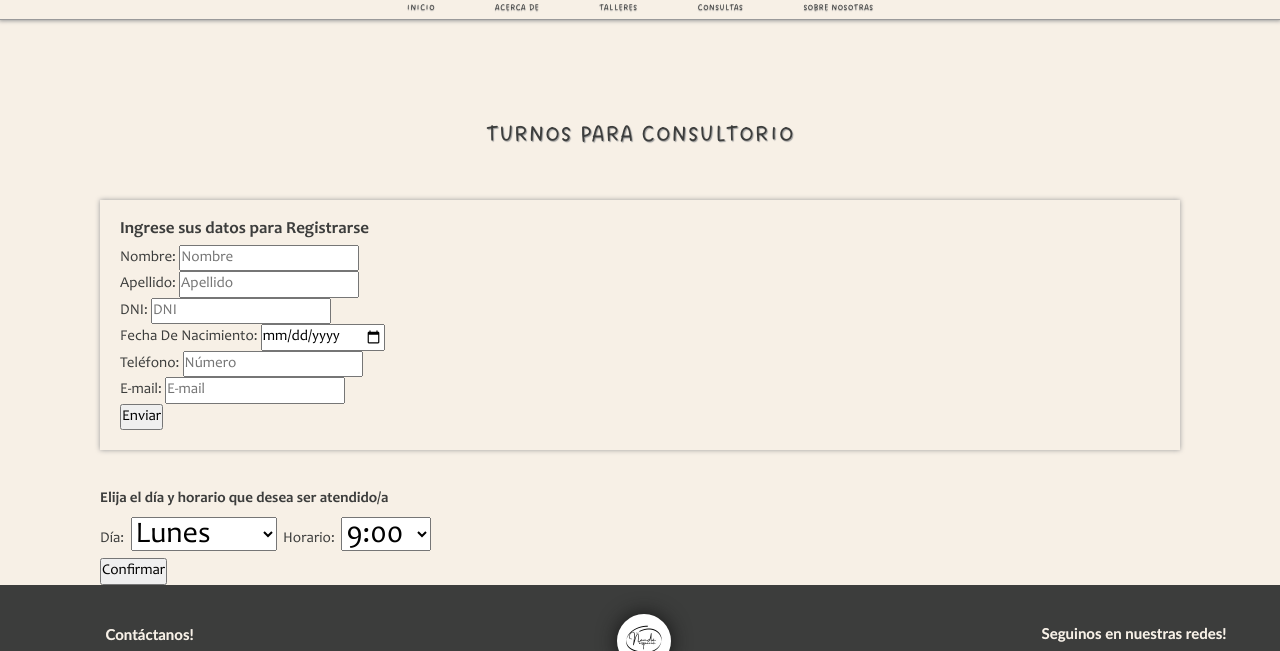
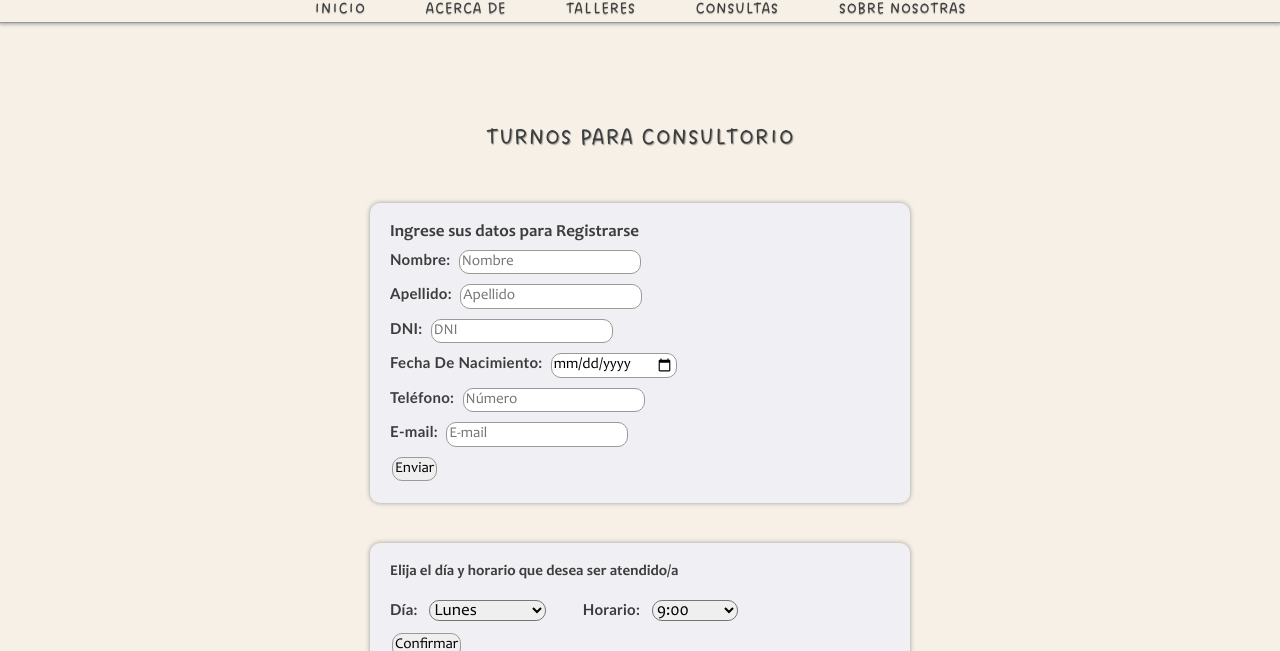
Before and after one commit to jose-obsidiana/EspacioNande, a website: page pages/consultas.html in a window 1280 px wide. Shown: the part 64-715 px from the top of the page. Drawn offline with nearby package versions, Linux system fonts and the light colour scheme; some packages are replaced by stand-ins of ours; a script that the page names is missing.

Commit message:
ultimo trabajo

```diff
--- a/pages/consultas.html
+++ b/pages/consultas.html
@@ -77,39 +77,39 @@
 <main>
     <h1>Turnos Para Consultorio</h1>
 
-
+    <div class="container-formularios">
         <div id="container-form" class="box-shadow">
             <h2 class="h2-contacto">Ingrese sus datos para Registrarse</h2>
 
             <form action="#" method="post" id="contact_form">
                 <div class="nombre">
                     <label for="nombre">Nombre: </label>
-                    <input type="text" placeholder="Nombre" name="nombre" id="nombre_input" required>
+                    <input type="text" placeholder="Nombre" name="nombre" id="nombre_input" class="input-form" required>
                 </div>
 
                 <div class="apellido">
                     <label for="apellido">Apellido: </label>
-                    <input type="text" placeholder="Apellido" name="apellido" id="apellido_input" required>
+                    <input type="text" placeholder="Apellido" name="apellido" id="apellido_input" class="input-form" required>
                 </div>
 
                 <div class="dni">
                     <label for="dni">DNI: </label>
-                    <input type="text" placeholder="DNI" name="apellido" id="dni_input" required>
+                    <input type="number" placeholder="DNI" name="apellido" id="dni_input" class="input-form" required>
                 </div>
 
                 <div class="nacimiento">
                     <label for="birthday">Fecha De Nacimiento:</label>
-                    <input type="date" placeholder="Fecha de Nacimiento" name="nacimiento" id="nacimiento_input" required>
+                    <input type="date" placeholder="Fecha de Nacimiento" name="nacimiento" id="nacimiento_input" class="input-form" required>
                 </div>
 
                 <div class="telefono">
                     <label for="phone">Teléfono: </label>
-                    <input type="text" placeholder="Número" name="telephone" id="telefono_input" required>
+                    <input type="number" placeholder="Número" name="telephone" id="telefono_input" class="input-form" required>
                 </div>
 
                 <div class="email">
                     <label for="email">E-mail: </label>
-                    <input type="email" placeholder="E-mail" name="email" id="email_input" required>
+                    <input type="email" placeholder="E-mail" name="email" id="email_input" class="input-form" required>
                 </div>
 
                 <div class="submit">
@@ -118,15 +118,11 @@
             </form><!-- // End form -->
         </div><!-- // End #container -->
 
+        <form id="formularioTurnos" class="box-shadow">
+            <h3>Elija el día y horario que desea ser atendido/a</h3>
 
-
-
-        <h3>Elija el día y horario que desea ser atendido/a</h3>
-
-        <form id="formularioTurnos">
-
-            <label for="dia">Día: </label>
-            <select id="diaSemana" name="diaSemana">
+            <label for="dia">Día:</label>
+            <select id="diaSemana" name="diaSemana" class="input-form">
                 <option value="lunes">Lunes</option>
                 <option value="martes">Martes</option>
                 <option value="miercoles">Miércoles</option>
@@ -134,7 +130,7 @@
                 <option value="viernes">Viernes</option>
             </select>
             <label for="horario">Horario:</label>
-            <select id="horarioSemana" name="horarioSemana">
+            <select id="horarioSemana" name="horarioSemana" class="input-form">
                 <option value="9:00">9:00</option>
                 <option value="10:00">10:00</option>
                 <option value="11:00">11:00</option>
@@ -147,9 +143,8 @@
             <div class="submit">
                 <input type="submit" value="Confirmar" id="enviar_boton2" />
             </div>
-            <div id="resultadoTurnos"> </div>
-
         </form>
+    </div>
 
     </main>
 
--- a/script.js
+++ b/script.js
@@ -1,5 +1,5 @@
 // IMPORTANTE: LAS FUNCIONES DE JAVASCRIPT ESTAN SINCRONIZADAS CON LA PAGINA DE "CONSULTAS"
-// Y LA PARTE DE FETCH SE ENCUENTRA EN LA PAGINA DE "TALLERES"
+// Y LA PARTE DE FETCH SE ENCUENTRA EN EL LINK DE SCRIP2, SINCRONIZADO CON LA PAGINA DE "TALLERES"
 
 
 
@@ -53,11 +53,8 @@ const resultadoTurnos = document.getElementById('resultadoTurnos')
 
 // CARGO EL VALOR ALMACENADO EN LOCALSTORAGE AL CARGAR LA PAGINA
 window.onload = function () {
-    let listaPacientes = localStorage.getItem('claveForm')
-    if (listaPacientes) {
-    pacientes = JSON.parse(listaPacientes)
-    }
-};
+    pacientes = JSON.parse( localStorage.getItem('claveForm') ) || []
+}
 
 
 // EVENTO PARA PREVENIR EL ENVIO, ENVIAR Y GUARDAR EL FORMULARIO
@@ -133,15 +130,12 @@ function agregarNuevoPaciente() {
 
         else {
             Swal.fire({
-                title: 'Lo sentimos, su turno no ha podido ser confirmado. Por favor registre sus datos para poder continuar',
+                title: 'Lo sentimos, su turno no ha podido ser confirmado. Por favor registre sus datos para poder continuar.',
                 icon: "error"
             });
         }
 
-        let listaTurnos = localStorage.getItem('claveTurnos')
-        if (listaTurnos ) {
-            turnosConfirmados = JSON.parse(listaTurnos)
-        }
+    turnosConfirmados = JSON.parse(localStorage.getItem('claveTurnos')) || [];
 }
 
 
--- a/script2.js
+++ b/script2.js
@@ -1,6 +1,7 @@
-// FETCH
+// PAGINA DE "TALLERES"
 
 
+// FETCH
 fetch( "../talleres.json")
 .then ((response) => response.json() )
 .then ( data => {
--- a/scss/layout/_consultas.scss
+++ b/scss/layout/_consultas.scss
@@ -1,13 +1,34 @@
 
 main {
-    #container-form {
+    .container-formularios {
+        @include flex-column;
+        align-items: center;
+        .input-form {
+            margin-bottom: 0.8rem;
+            margin-left: 0.5rem;
+        }
+    }
+    #container-form, #formularioTurnos {
         font-size: 5rem;
-        display: block;
         padding: 2rem;
         margin-bottom: 4rem;
+        background-color:#f0f0f4;
+        border-radius: 10px;
+        @include width-height(50%, 50%)
+
+    }
+    #formularioTurnos {
+        font-size: 3rem;
+        margin-bottom: 15rem;
     }
 
-    #formularioTurnos {
-        font-size: 3rem;
+    #diaSemana, #horarioSemana {
+        font-size: 1.7rem;
+        border-radius: 10px;
+        padding-right: 5%;
+        margin-right: 3rem;
+        option {
+            font-size: 1.7rem;
+        }
     }
 }
--- a/scss/layout/_globales.scss
+++ b/scss/layout/_globales.scss
@@ -25,6 +25,9 @@ ul {
     padding: 0;
     li {
         font-size: 1.5rem;
+        a {
+            font-size: 1.7rem;
+        }
     }
 }
 a {
@@ -39,8 +42,18 @@ div {
 
 label {
     font-size: 1.5rem;
+    font-weight: bold;
+    letter-spacing: 0.3px;
 }
-
+div {
+    input {
+        margin: 0.2rem;
+        padding-left: 0.2rem;
+        padding-right: 0.2rem;
+        border: 1px solid $gris-claro;
+        border-radius: 10px;
+    }
+}
 
 p {
     font-size: 1.5rem;
--- a/scss/layout/_talleres.scss
+++ b/scss/layout/_talleres.scss
@@ -3,7 +3,7 @@
 main {
     #talleres-container {
         .taller {
-            margin-bottom: 3rem;
+            margin-bottom: 4rem;
         }
         p {
             font-size: 1.5rem;
```
Also changed, not shown: css/style.css, 1 other file.
